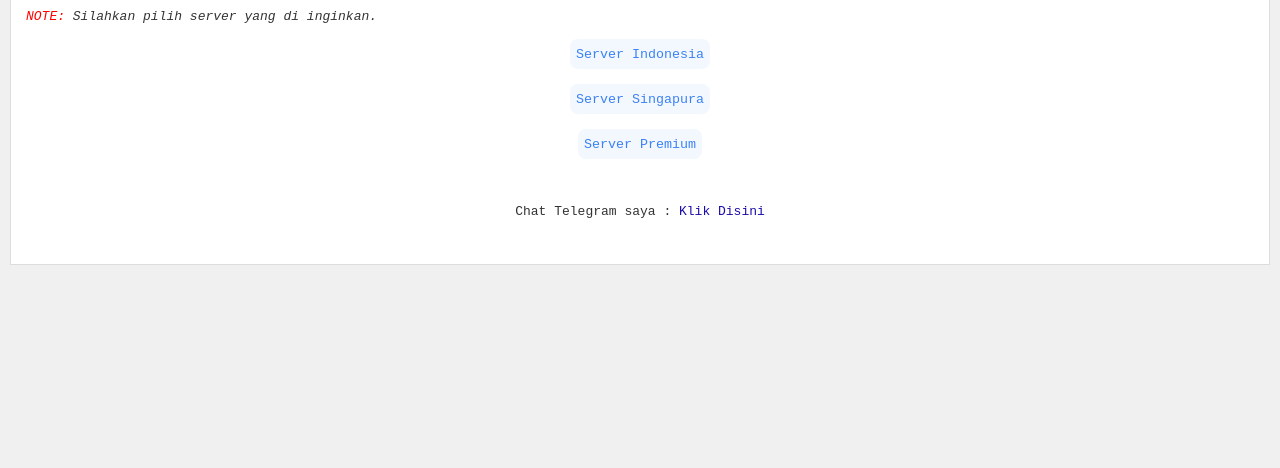
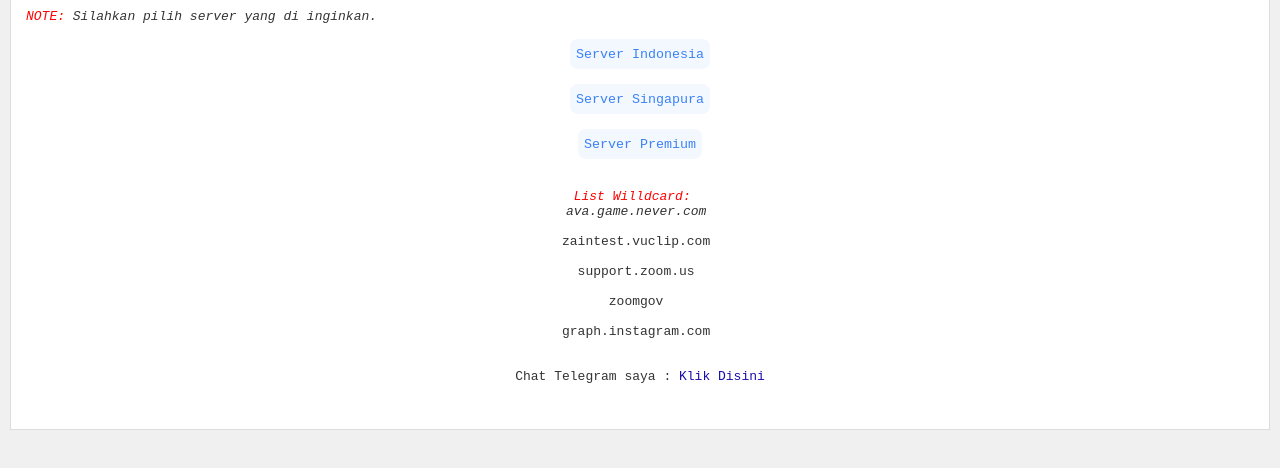
Before and after one commit to taoomatoa/vpntaoomatoa, a plain HTML site: page index.html in a window 1280 px wide. Shown: the part 124-592 px from the top of the page. Drawn offline with Linux system fonts and the light colour scheme.

Commit message:
Update index.html

```diff
--- a/index.html
+++ b/index.html
@@ -106,6 +106,12 @@ hidden {
 <button onclick="window.location.href='https://taoomatoa.github.io/vpntaoomatoa/serverpre'">Server Premium</button>
 
 
+<em><span style="color: red;">List Willdcard:
+</span> ava.game.never.com</em> </div> <center>
+</span> zaintest.vuclip.com</em> </div> <center>
+</span> support.zoom.us</em> </div> <center>
+</span> zoomgov</em> </div> <center>
+</span> graph.instagram.com</em> </div> <center>
 
 Chat Telegram saya : <a href="https://t.me/Pendekar19">Klik Disini</a></center>
   </pre>
```
